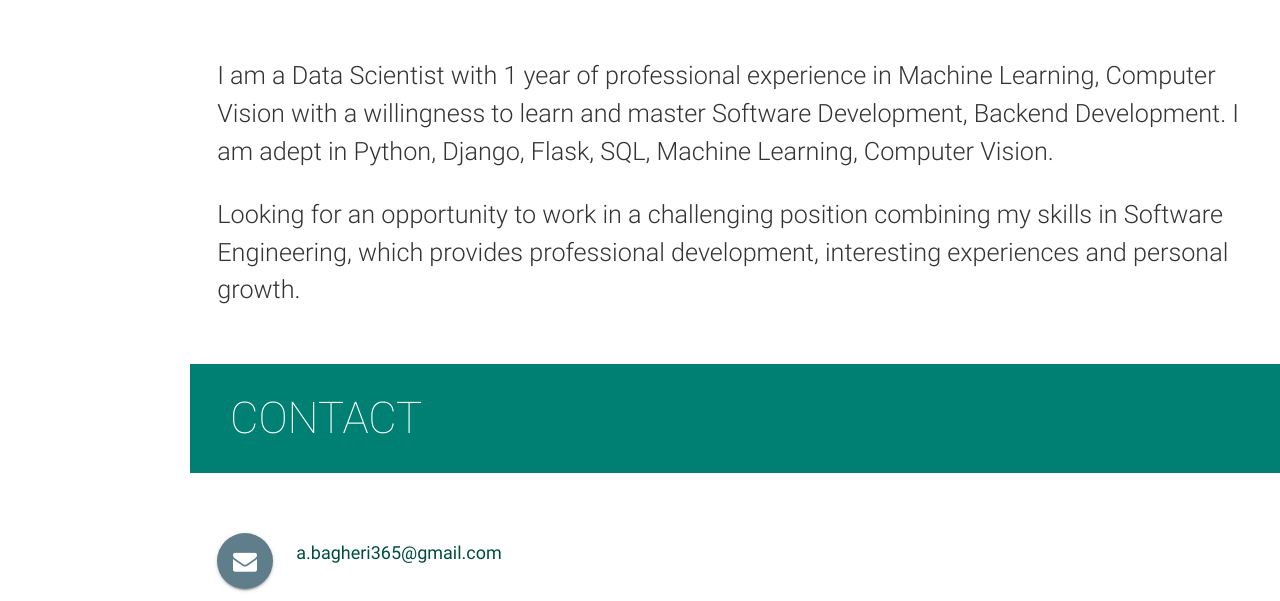
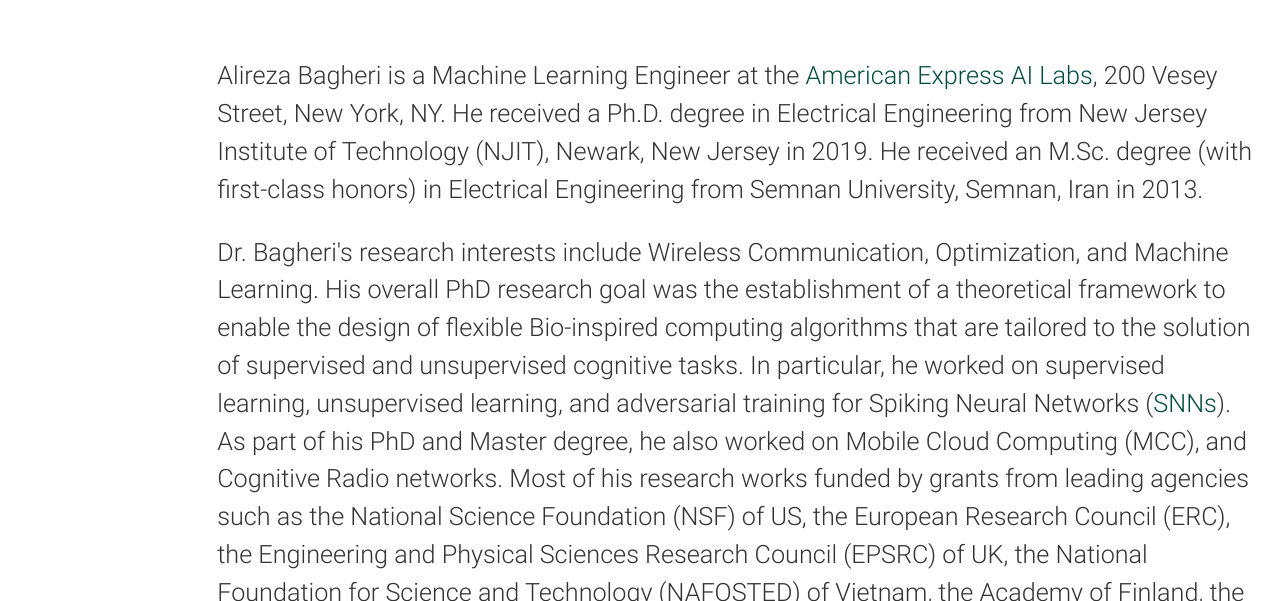
Before and after one commit to bagheri365/bagheri365.github.io, a plain HTML site: page index.html in a window 1280 px wide. Shown: the part 911-1512 px from the top of the page. Drawn offline with nearby package versions, Linux system fonts and the light colour scheme.

Commit message:
Add files via upload

```diff
--- a/index.html
+++ b/index.html
@@ -178,10 +178,9 @@
         <div class="col-md-9">
           <div class="content section-padding valign" style="margin-left: 10%; margin-top: 50px;">
             <div class="caption">
-              <h2>Hi, I'm <span class="teal">Alireza Bagheri.</span></h2>
-              <h5 style="color:#fff">A <span class="typing" style="font-weight: 300; color:#004d40"></span></h5>
-              <!-- <h5 style="color:#00796b">A <span class="typing" style="font-weight: 300; color:#fff"></span></h5> -->
-              <h5>Self-driven, quick starter, passionate programmer with a curious mind who loves solving a very complex, very challenging real-world problems.</h5>
+              <h2>Hi, I am <span class="teal">Alireza Bagheri.</span></h2>
+              <h5 style="color:#fff">A <span class="typing" style="font-weight: 300; color:#4a7770"></span></h5>
+
             </div>
             <div class="social">
               <a href="https://www.linkedin.com/in/bagheri365/" target="_blank">
@@ -202,10 +201,7 @@
               </a>
 
             </div>
-            <div class='buttons'>
-              <a href="#about" class="readme">Read More</a>
-              <a href="#contact" class="contactme">Contact Me</a>
-            </div>
+
           </div>
         </div>
       </div>
@@ -215,20 +211,44 @@
     <section id="about" class="section scrollspy">
       <h3 class="page-title white-text teal">About</h3>
       <div class="container flow-text">
-        <!-- <blockquote>
-          <h2>
-            A Data Scientist with a passion for Backend Development and Artificial Intelligence.
 
-          </h2>
-        </blockquote> -->
         <p>
+          Alireza Bagheri is a Machine Learning Engineer at the
+          <a href="https://www.americanexpress.com/in/careers/ai-labs.html" target="_blank" rel="noopener noreferrer">American Express AI Labs</a>,
+          200 Vesey Street, New York, NY.
+          He received a Ph.D. degree in Electrical Engineering from New Jersey Institute of Technology (NJIT), Newark, New Jersey in 2019.
+          He received an M.Sc. degree (with first-class honors) in Electrical Engineering from Semnan University, Semnan, Iran in 2013.
+        </p>
 
-          I am a Data Scientist with 1 year of professional experience in Machine Learning, Computer Vision with a willingness to learn and master Software Development, Backend Development. I am adept in Python, Django, Flask, SQL, Machine Learning, Computer Vision.
-          <!-- Detail-oriented Software Engineer with a get-it-done, on-time, and high-quality product spirit and a keen interest in Software Development and Artificial Intelligence. -->
+        <p>
+          Dr. Bagheri's research interests include Wireless Communication, Optimization, and Machine Learning.
+          His overall PhD research goal was the establishment of a theoretical framework to enable
+          the design of flexible Bio-inspired computing algorithms that are tailored to
+          the solution of supervised and unsupervised cognitive tasks.
+          In particular, he worked on supervised learning, unsupervised learning, and adversarial training for
+          Spiking Neural Networks (<a href="https://digitalcommons.njit.edu/cgi/viewcontent.cgi?article=2452&context=dissertations" target="_blank" rel="noopener noreferrer">SNNs</a>).
+          As part of his PhD and Master degree, he also worked on Mobile Cloud Computing (MCC),
+          and Cognitive Radio networks.
+          Most of his research works funded by grants from leading agencies such as
+          the National Science Foundation (NSF) of US,
+          the European Research Council (ERC),
+          the Engineering and Physical Sciences Research Council (EPSRC) of UK,
+          the National Foundation for Science and Technology (NAFOSTED) of Vietnam,
+          the Academy of Finland,
+          the TEKES of Finland,
+          and the Research Program DGRES of Greece.
         </p>
+
         <p>
-          Looking for an opportunity to work in a challenging position combining my skills in Software Engineering, which provides professional development, interesting experiences and personal growth.
+          Dr. Bagheri serves as a regular reviewer for IEEE Communications Letters,
+            IET Communications Journal, IEEE International Conference on Communications (ICC),
+            IEEE Wireless Communications & Networking Conference (WCNC),
+            IEEE  International Symposium on Personal, Indoor and Mobile Radio Communications (PIMRC),
+            and IEEE Vehicular Technology Conference (VTC).
+
         </p>
+
+
 
       </div>
     </section>
```
